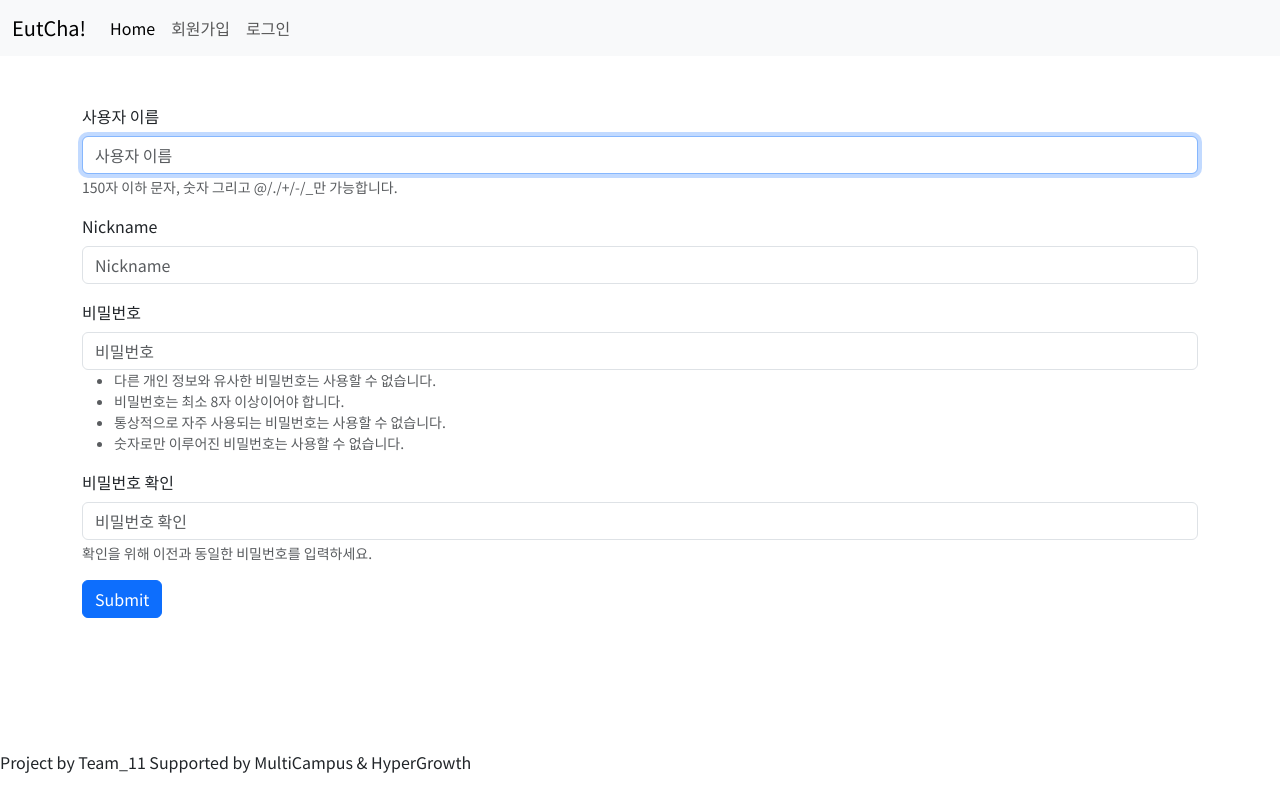
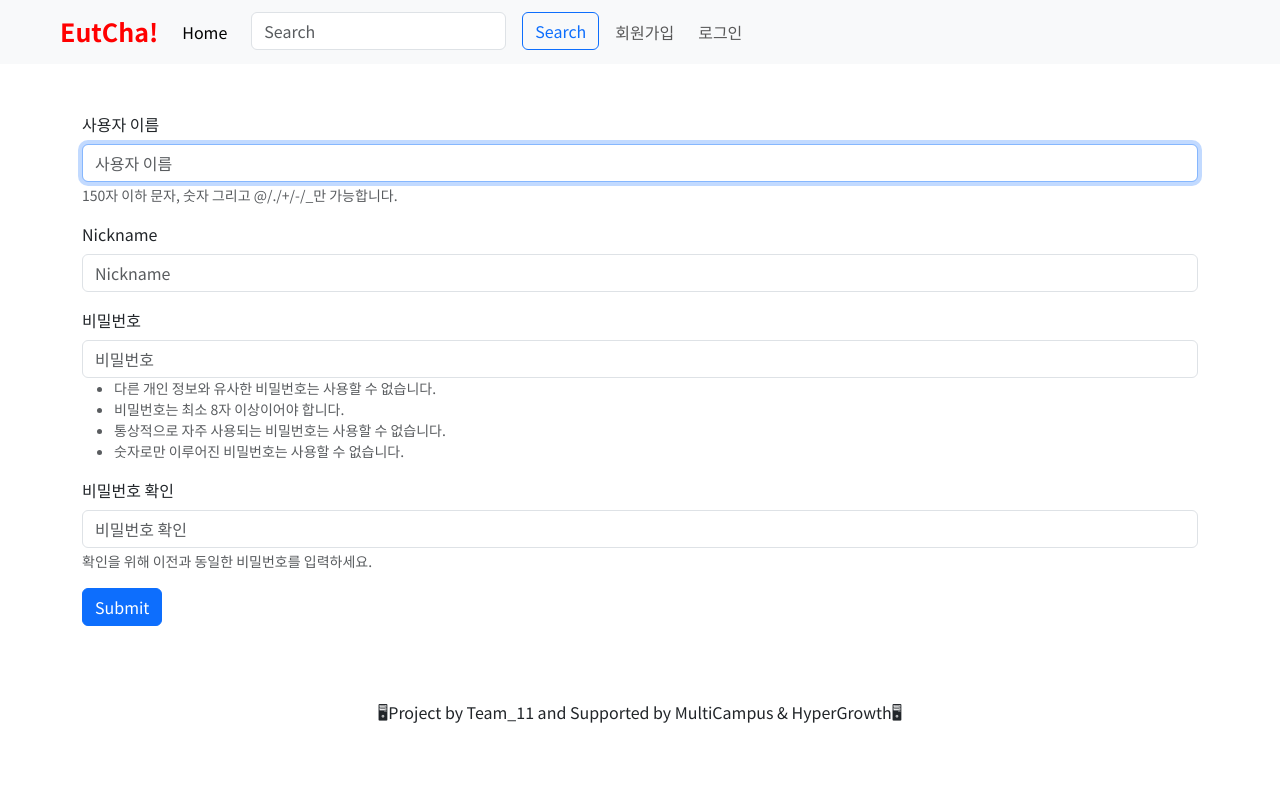
Before and after one commit to sjhmlj/pj_first, a Django app: page /accounts/signup/ in a window 1280 px wide. Run offline with Django 3.2, Linux system fonts and the light colour scheme; some libraries are stand-ins or nearby versions.

Commit message:
base/navbar/top_button

```diff
--- a/static/css/style.css
+++ b/static/css/style.css
@@ -1,16 +1,20 @@
-.btn_top {
-  display: none;
+.top_button {
   position: fixed;
   bottom: 50px;
   right: 50px;
   width: 50px;
   height: 50px;
+  visibility: hidden;
   color: aliceblue;
   text-align: center;
   background-color: black;
   border-radius: 100%;
-  visibility: hidden;
+  display: none;
   z-index: 999;
+}
 
-
+.search_bar {
+  display: flex;
+  margin: 0 0 0 auto;
+  align-items: center;
 }
--- a/templates/base.html
+++ b/templates/base.html
@@ -29,17 +29,20 @@
   <div class='container my-5'>
     {% block content %}{% endblock content %}
   </div>
-    <span class="btn_top">
-      <i class="bi bi-arrow-up-circle-fill"></i>
-    </span>
+  <!-- button -->
+  <div class="top_button">
+    <i class="bi bi-arrow-up-circle-fill" style="width: 50px; height: 50px;"></i>
+  </div>
   <!-- footer -->
-    <footer class="fixed-bottom" style="height: 50px; width: 100%">
-      <p>Project by Team_11 Supported by MultiCampus & HyperGrowth</p>
+  <footer class="fixed-bottom text-center" style="height: 100px; width: 100%; text-align: center">
+    <p>🖥Project by Team_11 and Supported by MultiCampus & HyperGrowth🖥</p>
   </footer>
   {% bootstrap_javascript %}
   <script src="https://cdn.jsdelivr.net/npm/axios/dist/axios.min.js"></script>
   <!-- JavaScript Bundle with Popper -->
-    <script src="https://cdn.jsdelivr.net/npm/bootstrap@5.2.2/dist/js/bootstrap.bundle.min.js" integrity="sha384-OERcA2EqjJCMA+/3y+gxIOqMEjwtxJY7qPCqsdltbNJuaOe923+mo//f6V8Qbsw3" crossorigin="anonymous"></script>
+  <script src="https://cdn.jsdelivr.net/npm/bootstrap@5.2.2/dist/js/bootstrap.bundle.min.js"
+    integrity="sha384-OERcA2EqjJCMA+/3y+gxIOqMEjwtxJY7qPCqsdltbNJuaOe923+mo//f6V8Qbsw3"
+    crossorigin="anonymous"></script>
 
 </body>
 <script>
--- a/templates/navbar.html
+++ b/templates/navbar.html
@@ -1,7 +1,9 @@
 <nav class="navbar navbar-expand-lg navbar-light bg-light">
-  <div class="container-fluid">
-    <a class="navbar-brand" href="{% url 'reviews:index' %}">EutCha!</a>
-    <button class="navbar-toggler" type="button" data-bs-toggle="collapse" data-bs-target="#navbarNav" aria-controls="navbarNav" aria-expanded="false" aria-label="Toggle navigation">
+  <div class="container-fluid mx-5 d-flex">
+    <a class="navbar-brand" href="{% url 'reviews:index' %}"
+      style="color: red; font-size: 25px; font-weight: bold;">EutCha!</a>
+    <button class="navbar-toggler" type="button" data-bs-toggle="collapse" data-bs-target="#navbarNav"
+      aria-controls="navbarNav" aria-expanded="false" aria-label="Toggle navigation">
       <span class="navbar-toggler-icon"></span>
     </button>
     <div class="collapse navbar-collapse" id="navbarNav">
@@ -9,19 +11,25 @@
         <li class="nav-item">
           <a class="nav-link active" aria-current="page" href="{% url 'reviews:index' %}">Home</a>
         </li>
+        <li class="">
+          <form class="d-flex">
+            <input class="form-control mx-3" type="search" placeholder="Search" aria-label="Search">
+            <button class="btn btn-outline-primary me-2" type="submit">Search</button>
+          </form>
+        </li>
         {% if request.user.is_authenticated %}
         <li class="nav-item">
-            <a class="nav-link" href="{% url 'accounts:detail' request.user.pk %}">{{ request.user }}</a>
+          <a class="nav-link me-2" href="{% url 'accounts:detail' request.user.pk %}">{{ request.user }}</a>
         </li>
         <li class="nav-item">
-            <a class="nav-link" href="{% url 'accounts:logout' %}">로그아웃</a>
+          <a class="nav-link me-2" href="{% url 'accounts:logout' %}">로그아웃</a>
         </li>
         <li class="nav-item">
-            <a class="nav-link" href="{% url 'reviews:movie_create' %}">영화등록(임시)</a>
+          <a class="nav-link me-2" href="{% url 'reviews:movie_create' %}">영화등록(임시)</a>
         </li>
         {% else %}
         <li class="nav-item">
-            <a class="nav-link" href="{% url 'accounts:signup' %}">회원가입</a>
+          <a class="nav-link me-2" href="{% url 'accounts:signup' %}">회원가입</a>
         </li>
         <li class="nav-item">
           <a class="nav-link" href="{% url 'accounts:login' %}">로그인</a>
```
Also changed, not shown: config/settings.py (+7 -2 lines). Lines whose indentation alone changed are shown as unchanged.
